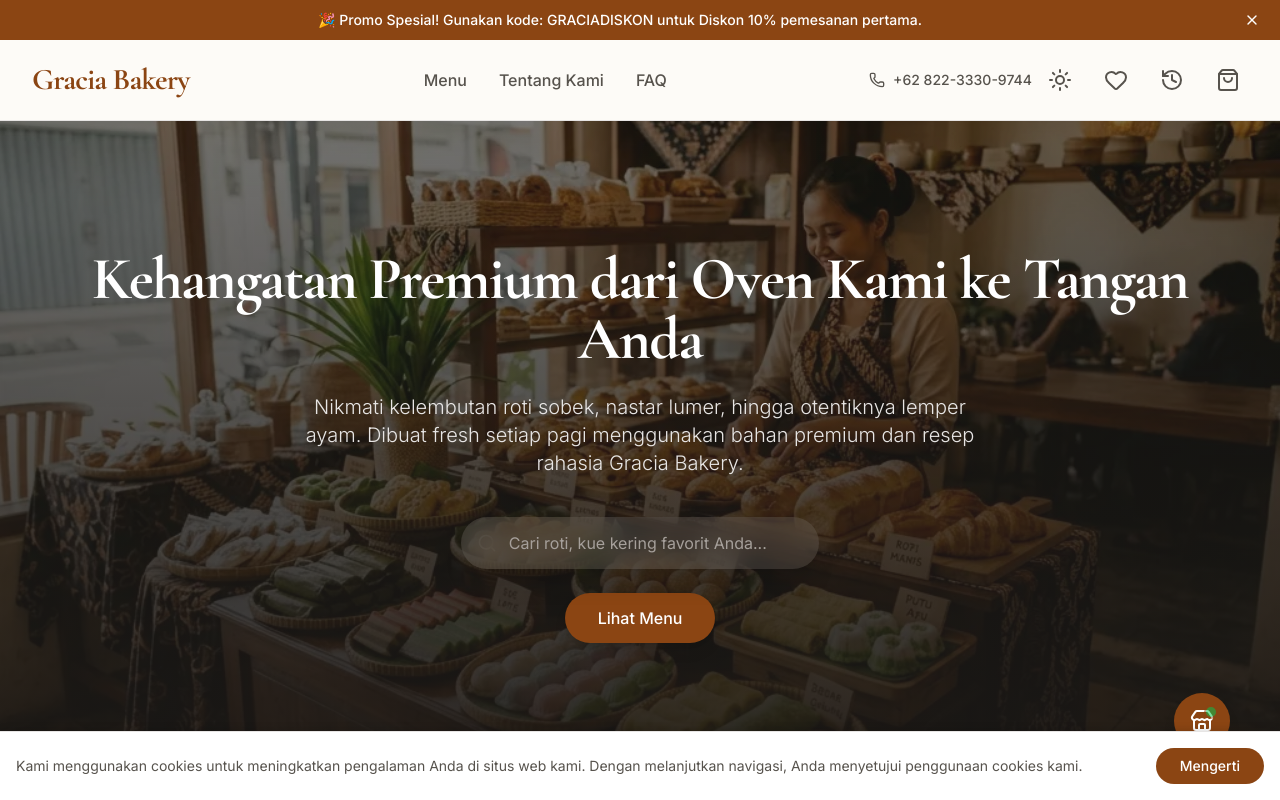
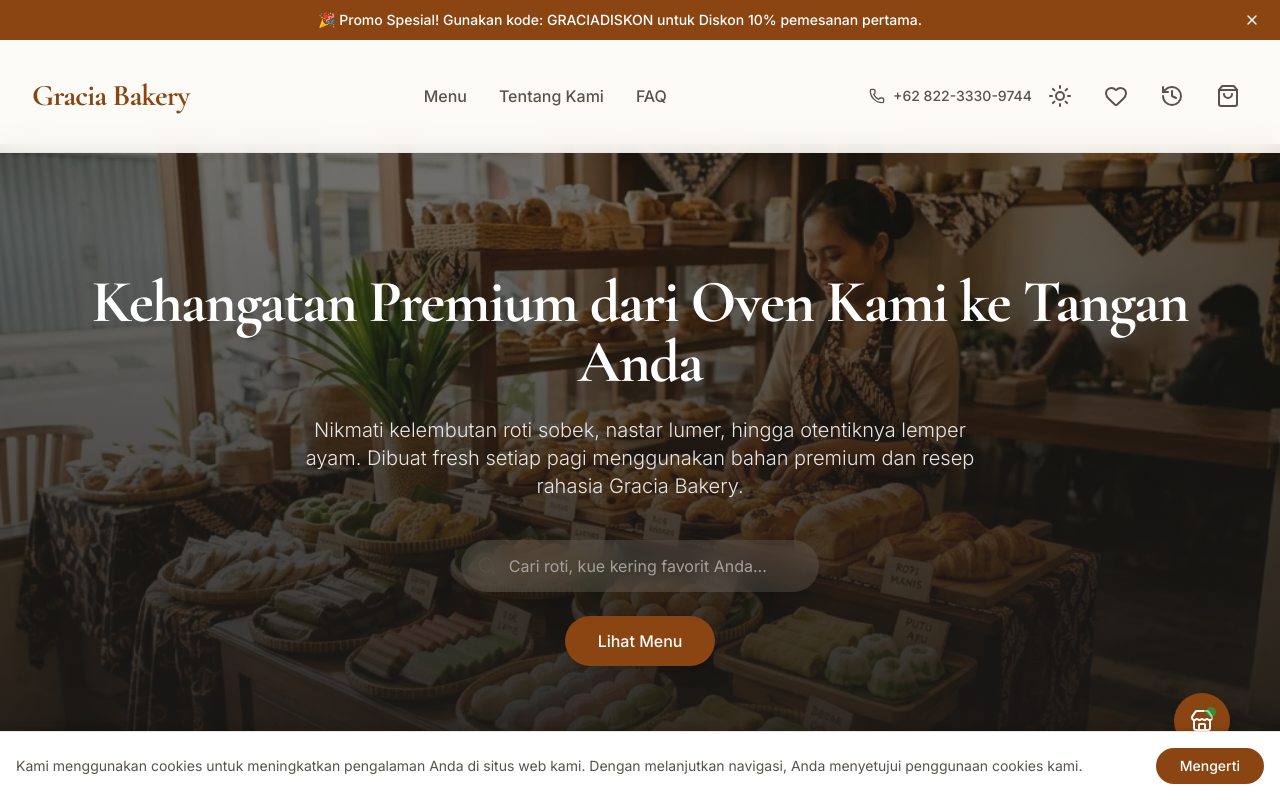
Before and after one commit to martabakgresik/gracia-bakery-katalog, a React (Vite) app: page / in a window 1280 px wide. Shown: the top 800 px of the page. Built offline with nearby package versions, Linux system fonts and the light colour scheme.

Commit message:
Fix: sticky header transparency, slim mode, mini-cart notification, and dev sync configuration

```diff
--- a/server.ts
+++ b/server.ts
@@ -1,6 +1,7 @@
 import express from "express";
 import { createServer as createViteServer } from "vite";
 import path from "path";
+import fs from "fs";
 import { fileURLToPath } from "url";
 import dotenv from "dotenv";
 
@@ -71,6 +72,25 @@ async function startServer() {
       appType: "spa",
     });
     app.use(vite.middlewares);
+
+    app.get("*", async (req, res, next) => {
+      const url = req.originalUrl;
+      try {
+        let template = await fs.promises.readFile(path.resolve(__dirname, "index.html"), "utf-8");
+        template = await vite.transformIndexHtml(url, template);
+        // Force fresh content for dev
+        res.status(200).set({
+          "Content-Type": "text/html",
+          "Cache-Control": "no-store, no-cache, must-revalidate, proxy-revalidate",
+          "Pragma": "no-cache",
+          "Expires": "0",
+          "Surrogate-Control": "no-store"
+        }).end(template);
+      } catch (e) {
+        vite.ssrFixStacktrace(e as Error);
+        next(e);
+      }
+    });
   } else {
     const distPath = path.join(process.cwd(), 'dist');
     app.use(express.static(distPath));
@@ -80,7 +100,7 @@ async function startServer() {
   }
 
   app.listen(PORT, "0.0.0.0", () => {
-    console.log(`Server running on http://localhost:${PORT}`);
+    console.log(`Server running on http://localhost:${PORT} [${process.env.NODE_ENV || 'development'}]`);
   });
 }
 
--- a/src/App.tsx
+++ b/src/App.tsx
@@ -58,10 +58,13 @@ export default function App() {
   }
 
   return (
-    <div className="min-h-screen flex flex-col font-sans bg-stone-50 dark:bg-stone-900 text-stone-900 dark:text-stone-100 transition-colors duration-300">
+    <div className="min-h-screen flex flex-col font-sans bg-stone-50 dark:bg-stone-900 text-stone-900 dark:text-stone-100 transition-colors duration-300 overflow-x-hidden">
       <Toaster position="top-center" />
-      <PromoBanner />
-      <Header />
+      <div className="fixed top-0 left-0 right-0 z-[100]">
+        <PromoBanner />
+        <Header />
+      </div>
+      <div className="h-24 lg:h-32 mb-4"></div> {/* Spacer for fixed wrapper */}
 
       <main className="flex-grow">
         <Hero />
--- a/src/components/Header.tsx
+++ b/src/components/Header.tsx
@@ -1,10 +1,17 @@
-import { useState } from 'react';
-import { ShoppingBag, Phone, Menu, Heart, History, X } from 'lucide-react';
+import { useState, useEffect, useRef } from 'react';
+import { ShoppingBag, Phone, Menu, Heart, History, X, CheckCircle2 } from 'lucide-react';
 import { ThemeToggle } from './ThemeToggle';
 import { useStore } from '../store/useStore';
+import { motion, AnimatePresence } from 'motion/react';
+import { CartItem } from '../types';
 
 export function Header() {
   const [isMobileMenuOpen, setIsMobileMenuOpen] = useState(false);
+  const [isSlim, setIsSlim] = useState(false);
+  const [showMiniCart, setShowMiniCart] = useState(false);
+  const [lastItem, setLastItem] = useState<CartItem | null>(null);
+  const prevCartCount = useRef(0);
+
   const {
     cartItems,
     wishlistIds,
@@ -16,10 +23,70 @@ export function Header() {
   const cartItemCount = cartItems.reduce((sum, item) => sum + item.quantity, 0);
   const wishlistCount = wishlistIds.length;
 
+  // Handle Slim Header on Scroll
+  useEffect(() => {
+    const handleScroll = () => {
+      setIsSlim(window.scrollY > 50);
+    };
+    window.addEventListener('scroll', handleScroll);
+    return () => window.removeEventListener('scroll', handleScroll);
+  }, []);
+
+  // Handle Mini Cart Notification
+  useEffect(() => {
+    if (cartItemCount > prevCartCount.current) {
+      // Find the most recently updated/added item
+      const newItem = cartItems[cartItems.length - 1];
+      if (newItem) {
+        setLastItem(newItem);
+        setShowMiniCart(true);
+        const timer = setTimeout(() => setShowMiniCart(false), 3000);
+        return () => clearTimeout(timer);
+      }
+    }
+    prevCartCount.current = cartItemCount;
+  }, [cartItemCount, cartItems]);
+
   return (
-    <header className="sticky top-0 z-40 w-full bg-[#FDFBF7]/90 dark:bg-stone-900/90 backdrop-blur-md border-b border-stone-200 dark:border-stone-800 transition-colors duration-300">
+    <header className={`relative z-[100] w-full transition-all duration-300 ${
+      isSlim
+        ? 'bg-white/95 dark:bg-stone-900/95 shadow-lg py-2'
+        : 'bg-[#FDFBF7]/90 dark:bg-stone-900/90 py-4'
+    } backdrop-blur-md border-b border-stone-200 dark:border-stone-800`}>
+
+      {/* Mini Cart Notification */}
+      <AnimatePresence>
+        {showMiniCart && lastItem && (
+          <motion.div
+            initial={{ opacity: 0, y: -100 }}
+            animate={{ opacity: 1, y: 0 }}
+            exit={{ opacity: 0, y: -100 }}
+            className="absolute top-full left-0 right-0 z-50 flex justify-center px-4 pt-2 pointer-events-none"
+          >
+            <div className="bg-white dark:bg-stone-800 shadow-2xl rounded-2xl border border-primary/20 dark:border-primary-light/20 p-3 flex items-center gap-4 w-full max-w-sm pointer-events-auto">
+              <div className="w-12 h-12 rounded-lg overflow-hidden flex-shrink-0">
+                <img src={lastItem.image} alt={lastItem.name} className="w-full h-full object-cover" />
+              </div>
+              <div className="flex-1 min-w-0">
+                <div className="flex items-center gap-1.5 text-primary dark:text-primary-light mb-0.5">
+                  <CheckCircle2 className="w-3.5 h-3.5" />
+                  <span className="text-[10px] font-bold uppercase tracking-wider">Berhasil Ditambahkan</span>
+                </div>
+                <h4 className="text-sm font-bold text-stone-900 dark:text-stone-100 truncate">{lastItem.name}</h4>
+              </div>
+              <button
+                onClick={() => setIsCartOpen(true)}
+                className="bg-primary text-white text-xs font-bold px-4 py-2 rounded-xl hover:bg-primary-light transition-colors"
+              >
+                Lihat
+              </button>
+            </div>
+          </motion.div>
+        )}
+      </AnimatePresence>
+
       <div className="max-w-7xl mx-auto px-4 sm:px-6 lg:px-8">
-        <div className="flex justify-between items-center h-20">
+        <div className={`flex justify-between items-center transition-all duration-300 ${isSlim ? 'h-14' : 'h-20'}`}>
           {/* Mobile menu button */}
           <div className="flex items-center sm:hidden">
             <button
@@ -33,7 +100,7 @@ export function Header() {
 
           {/* Logo */}
           <div className="flex-shrink-0 flex items-center justify-center flex-1 sm:flex-none sm:justify-start">
-            <h1 className="font-serif text-3xl font-bold text-primary tracking-tight">
+            <h1 className={`font-serif font-bold text-primary tracking-tight transition-all duration-300 ${isSlim ? 'text-2xl' : 'text-3xl'}`}>
               Gracia Bakery
             </h1>
           </div>
@@ -47,9 +114,9 @@ export function Header() {
 
           {/* Desktop Contact & Cart */}
           <div className="flex items-center space-x-2 md:space-x-4">
-            <div className="hidden sm:flex items-center text-stone-600 dark:text-stone-300 mr-2">
+            <div className={`hidden sm:flex items-center text-stone-600 dark:text-stone-300 mr-2 transition-all duration-300 ${isSlim ? 'opacity-0 scale-95 pointer-events-none w-0 overflow-hidden' : 'opacity-100'}`}>
               <Phone className="h-4 w-4 mr-2" />
-              <span className="text-sm font-medium">+62 822-3330-9744</span>
+              <span className="text-sm font-medium whitespace-nowrap">+62 822-3330-9744</span>
             </div>
 
             <div className="hidden sm:block">
@@ -63,15 +130,19 @@ export function Header() {
             >
               <Heart className="h-6 w-6" />
               {wishlistCount > 0 && (
-                <span className="absolute top-0 right-0 inline-flex items-center justify-center px-2 py-1 text-xs font-bold leading-none text-white transform translate-x-1/4 -translate-y-1/4 bg-red-500 rounded-full">
+                <motion.span
+                  initial={{ scale: 0 }}
+                  animate={{ scale: 1 }}
+                  className="absolute top-0 right-0 inline-flex items-center justify-center px-2 py-1 text-xs font-bold leading-none text-white transform translate-x-1/4 -translate-y-1/4 bg-red-500 rounded-full"
+                >
                   {wishlistCount}
-                </span>
+                </motion.span>
               )}
             </button>
 
             <button
               onClick={() => setIsHistoryOpen(true)}
-              className="relative p-2 text-stone-600 hover:text-primary dark:text-stone-300 dark:hover:text-primary-light transition-colors"
+              className="px-2 py-2 text-stone-600 hover:text-primary dark:text-stone-300 dark:hover:text-primary-light transition-colors"
               aria-label="Riwayat Pesanan"
             >
               <History className="h-6 w-6" />
@@ -82,19 +153,36 @@ export function Header() {
               className="relative p-2 text-stone-600 hover:text-primary dark:text-stone-300 dark:hover:text-primary-light transition-colors"
               aria-label="Keranjang Belanja"
             >
+              <motion.div
+                key={cartItemCount}
+                animate={showMiniCart ? { scale: [1, 1.3, 1] } : { scale: 1 }}
+                transition={{ duration: 0.3 }}
+              >
                 <ShoppingBag className="h-6 w-6" />
+              </motion.div>
               {cartItemCount > 0 && (
-                <span className="absolute top-0 right-0 inline-flex items-center justify-center px-2 py-1 text-xs font-bold leading-none text-white transform translate-x-1/4 -translate-y-1/4 bg-orange-600 rounded-full">
+                <motion.span
+                  initial={{ scale: 0 }}
+                  animate={{ scale: 1 }}
+                  key={`badge-${cartItemCount}`}
+                  className="absolute top-0 right-0 inline-flex items-center justify-center px-2 py-1 text-xs font-bold leading-none text-white transform translate-x-1/4 -translate-y-1/4 bg-orange-600 rounded-full"
+                >
                   {cartItemCount}
-                </span>
+                </motion.span>
               )}
             </button>
           </div>
         </div>
 
         {/* Mobile Menu Dropdown */}
+        <AnimatePresence>
           {isMobileMenuOpen && (
-          <div className="sm:hidden border-t border-stone-200 dark:border-stone-800 py-4 space-y-4 animate-in slide-in-from-top-2">
+            <motion.div
+              initial={{ height: 0, opacity: 0 }}
+              animate={{ height: 'auto', opacity: 1 }}
+              exit={{ height: 0, opacity: 0 }}
+              className="sm:hidden overflow-hidden border-t border-stone-200 dark:border-stone-800 py-4 space-y-4"
+            >
               <a
                 href="#menu"
                 onClick={() => setIsMobileMenuOpen(false)}
@@ -134,8 +222,9 @@ export function Header() {
                 <span className="text-stone-600 dark:text-stone-300 font-medium">Tema Tampilan</span>
                 <ThemeToggle />
               </div>
-          </div>
+            </motion.div>
           )}
+        </AnimatePresence>
       </div>
     </header>
   );
--- a/src/index.css
+++ b/src/index.css
@@ -13,7 +13,7 @@
 }
 
 html, body {
-  @apply overflow-x-hidden w-full;
+  @apply w-full;
 }
 
 body {
--- a/vite.config.ts
+++ b/vite.config.ts
@@ -6,7 +6,7 @@ import {defineConfig, loadEnv} from 'vite';
 export default defineConfig(({mode}) => {
   const env = loadEnv(mode, '.', '');
   return {
-    base: './',
+    base: '/',
     plugins: [react(), tailwindcss()],
     define: {
       'process.env.GEMINI_API_KEY': JSON.stringify(env.GEMINI_API_KEY || ''),
@@ -20,7 +20,12 @@ export default defineConfig(({mode}) => {
     server: {
       port: 3000,
       host: '0.0.0.0',
-      hmr: process.env.DISABLE_HMR !== 'true',
+      strictPort: true,
+      hmr: {
+        protocol: 'ws',
+        host: 'localhost',
+        port: 24678
+      }
     },
   };
 });
```
Lines whose indentation alone changed are shown as unchanged.
